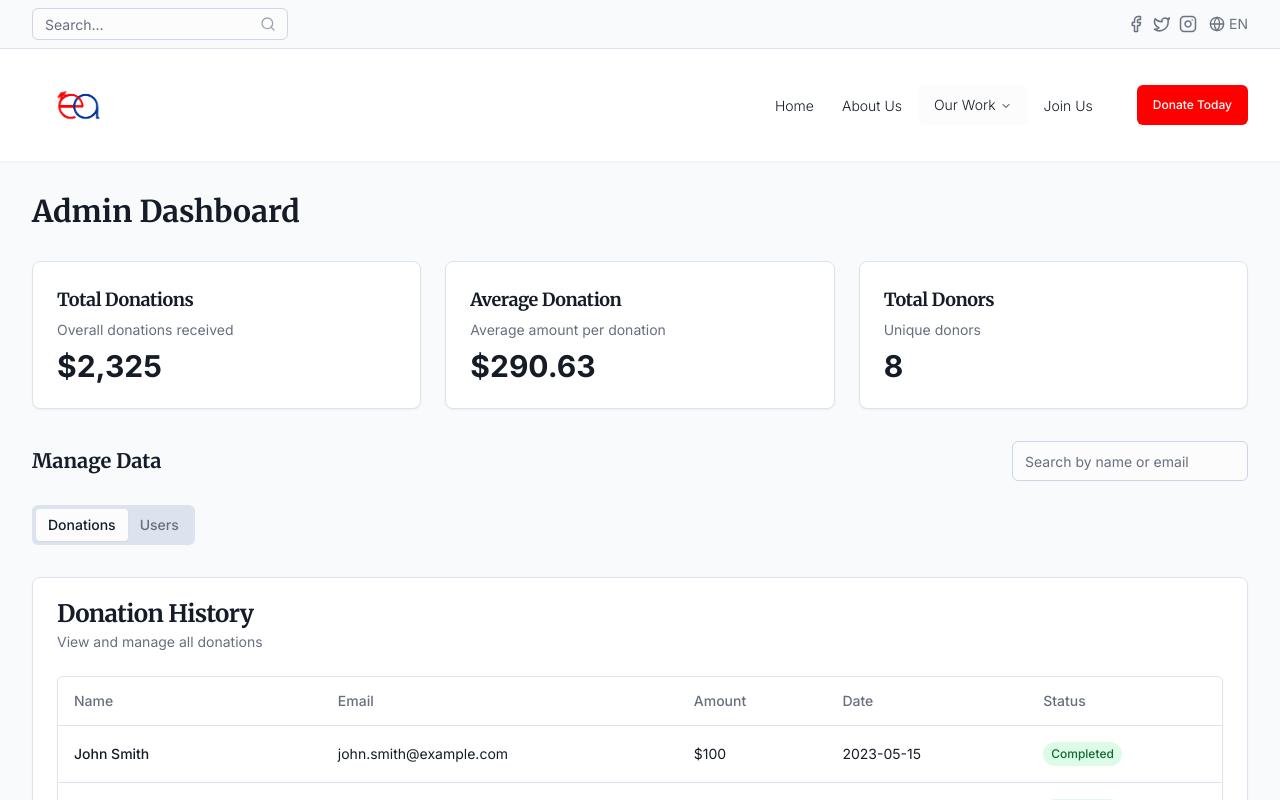
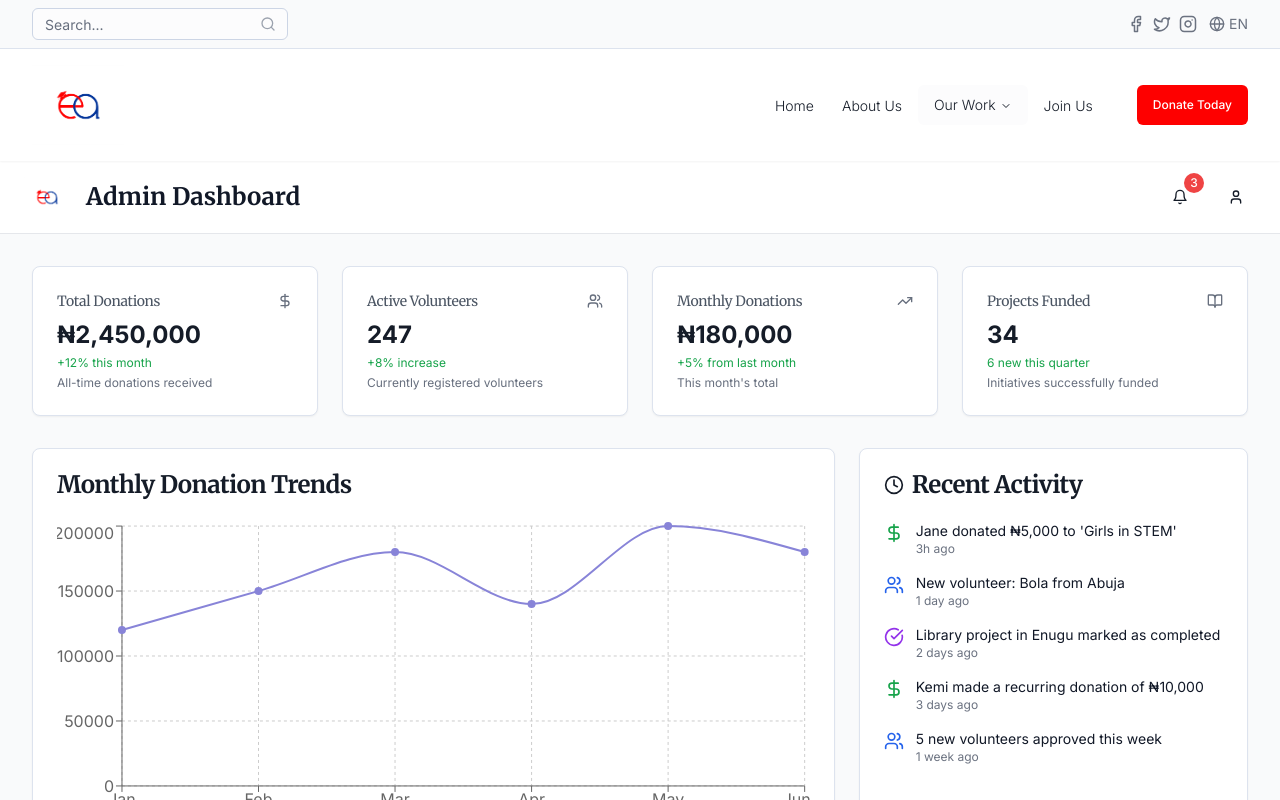
Before and after one commit to dennis-brown93/equal-access-learning, a React (Vite) app: page /admin in a window 1280 px wide. Shown: the top 800 px of the page. Built offline with nearby package versions, Linux system fonts and the light colour scheme.

Commit message:
Add Admin Dashboard template
Implement a React admin dashboard with key sections, including donation and volunteer KPIs, a monthly donation chart, and a recent activity view, styled with Tailwind and ShadCN UI components.

```diff
--- /dev/null
+++ b/src/components/admin/AdminHeader.tsx
@@ -0,0 +1,55 @@
+
+import { Bell, Settings, User, LogOut } from "lucide-react";
+import { Button } from "@/components/ui/button";
+import {
+  DropdownMenu,
+  DropdownMenuContent,
+  DropdownMenuItem,
+  DropdownMenuTrigger,
+} from "@/components/ui/dropdown-menu";
+
+const AdminHeader = () => {
+  return (
+    <header className="bg-white border-b border-gray-200 px-6 py-4">
+      <div className="flex items-center justify-between">
+        <div className="flex items-center space-x-4">
+          <img
+            src="/images/equal_024606.png"
+            alt="Organization Logo"
+            className="h-10 w-auto"
+          />
+          <h1 className="text-2xl font-bold text-gray-900">Admin Dashboard</h1>
+        </div>
+
+        <div className="flex items-center space-x-4">
+          <Button variant="ghost" size="icon" className="relative">
+            <Bell className="h-5 w-5" />
+            <span className="absolute -top-1 -right-1 bg-red-500 text-white text-xs rounded-full h-5 w-5 flex items-center justify-center">
+              3
+            </span>
+          </Button>
+
+          <DropdownMenu>
+            <DropdownMenuTrigger asChild>
+              <Button variant="ghost" size="icon">
+                <User className="h-5 w-5" />
+              </Button>
+            </DropdownMenuTrigger>
+            <DropdownMenuContent align="end">
+              <DropdownMenuItem>
+                <Settings className="mr-2 h-4 w-4" />
+                Settings
+              </DropdownMenuItem>
+              <DropdownMenuItem>
+                <LogOut className="mr-2 h-4 w-4" />
+                Logout
+              </DropdownMenuItem>
+            </DropdownMenuContent>
+          </DropdownMenu>
+        </div>
+      </div>
+    </header>
+  );
+};
+
+export default AdminHeader;
--- /dev/null
+++ b/src/components/admin/DonationChart.tsx
@@ -0,0 +1,49 @@
+
+import { Card, CardContent, CardHeader, CardTitle } from "@/components/ui/card";
+import {
+  LineChart,
+  Line,
+  XAxis,
+  YAxis,
+  CartesianGrid,
+  Tooltip,
+  ResponsiveContainer,
+} from "recharts";
+
+const DonationChart = () => {
+  const data = [
+    { month: "Jan", amount: 120000 },
+    { month: "Feb", amount: 150000 },
+    { month: "Mar", amount: 180000 },
+    { month: "Apr", amount: 140000 },
+    { month: "May", amount: 200000 },
+    { month: "Jun", amount: 180000 },
+  ];
+
+  return (
+    <Card className="col-span-2">
+      <CardHeader>
+        <CardTitle>Monthly Donation Trends</CardTitle>
+      </CardHeader>
+      <CardContent>
+        <ResponsiveContainer width="100%" height={300}>
+          <LineChart data={data}>
+            <CartesianGrid strokeDasharray="3 3" />
+            <XAxis dataKey="month" />
+            <YAxis />
+            <Tooltip formatter={(value) => [`₦${value.toLocaleString()}`, "Amount"]} />
+            <Line
+              type="monotone"
+              dataKey="amount"
+              stroke="#8884d8"
+              strokeWidth={2}
+              dot={{ fill: '#8884d8' }}
+            />
+          </LineChart>
+        </ResponsiveContainer>
+      </CardContent>
+    </Card>
+  );
+};
+
+export default DonationChart;
--- /dev/null
+++ b/src/components/admin/QuickStats.tsx
@@ -0,0 +1,46 @@
+
+import { DollarSign, Users, TrendingUp, BookOpen } from "lucide-react";
+import StatsCard from "./StatsCard";
+
+const QuickStats = () => {
+  const stats = [
+    {
+      title: "Total Donations",
+      value: "₦2,450,000",
+      trend: "+12% this month",
+      icon: DollarSign,
+      description: "All-time donations received"
+    },
+    {
+      title: "Active Volunteers",
+      value: "247",
+      trend: "+8% increase",
+      icon: Users,
+      description: "Currently registered volunteers"
+    },
+    {
+      title: "Monthly Donations",
+      value: "₦180,000",
+      trend: "+5% from last month",
+      icon: TrendingUp,
+      description: "This month's total"
+    },
+    {
+      title: "Projects Funded",
+      value: "34",
+      trend: "6 new this quarter",
+      icon: BookOpen,
+      description: "Initiatives successfully funded"
+    }
+  ];
+
+  return (
+    <div className="grid grid-cols-1 md:grid-cols-2 lg:grid-cols-4 gap-6 mb-8">
+      {stats.map((stat, index) => (
+        <StatsCard key={index} {...stat} />
+      ))}
+    </div>
+  );
+};
+
+export default QuickStats;
--- /dev/null
+++ b/src/components/admin/RecentActivity.tsx
@@ -0,0 +1,76 @@
+
+import { Card, CardContent, CardHeader, CardTitle } from "@/components/ui/card";
+import { Clock, DollarSign, Users, CheckCircle } from "lucide-react";
+
+const RecentActivity = () => {
+  const activities = [
+    {
+      icon: DollarSign,
+      text: "Jane donated ₦5,000 to 'Girls in STEM'",
+      time: "3h ago",
+      type: "donation"
+    },
+    {
+      icon: Users,
+      text: "New volunteer: Bola from Abuja",
+      time: "1 day ago",
+      type: "volunteer"
+    },
+    {
+      icon: CheckCircle,
+      text: "Library project in Enugu marked as completed",
+      time: "2 days ago",
+      type: "project"
+    },
+    {
+      icon: DollarSign,
+      text: "Kemi made a recurring donation of ₦10,000",
+      time: "3 days ago",
+      type: "donation"
+    },
+    {
+      icon: Users,
+      text: "5 new volunteers approved this week",
+      time: "1 week ago",
+      type: "volunteer"
+    }
+  ];
+
+  const getActivityColor = (type: string) => {
+    switch (type) {
+      case "donation": return "text-green-600";
+      case "volunteer": return "text-blue-600";
+      case "project": return "text-purple-600";
+      default: return "text-gray-600";
+    }
+  };
+
+  return (
+    <Card>
+      <CardHeader>
+        <CardTitle className="flex items-center">
+          <Clock className="mr-2 h-5 w-5" />
+          Recent Activity
+        </CardTitle>
+      </CardHeader>
+      <CardContent>
+        <div className="space-y-4">
+          {activities.map((activity, index) => {
+            const Icon = activity.icon;
+            return (
+              <div key={index} className="flex items-start space-x-3">
+                <Icon className={`h-5 w-5 mt-0.5 ${getActivityColor(activity.type)}`} />
+                <div className="flex-1">
+                  <p className="text-sm text-gray-900">{activity.text}</p>
+                  <p className="text-xs text-gray-500">{activity.time}</p>
+                </div>
+              </div>
+            );
+          })}
+        </div>
+      </CardContent>
+    </Card>
+  );
+};
+
+export default RecentActivity;
--- /dev/null
+++ b/src/components/admin/StatsCard.tsx
@@ -0,0 +1,33 @@
+
+import { LucideIcon } from "lucide-react";
+import { Card, CardContent, CardHeader, CardTitle } from "@/components/ui/card";
+
+interface StatsCardProps {
+  title: string;
+  value: string;
+  trend?: string;
+  icon: LucideIcon;
+  description?: string;
+}
+
+const StatsCard = ({ title, value, trend, icon: Icon, description }: StatsCardProps) => {
+  return (
+    <Card className="hover:shadow-md transition-shadow">
+      <CardHeader className="flex flex-row items-center justify-between space-y-0 pb-2">
+        <CardTitle className="text-sm font-medium text-gray-600">{title}</CardTitle>
+        <Icon className="h-4 w-4 text-muted-foreground" />
+      </CardHeader>
+      <CardContent>
+        <div className="text-2xl font-bold">{value}</div>
+        {trend && (
+          <p className="text-xs text-green-600 mt-1">{trend}</p>
+        )}
+        {description && (
+          <p className="text-xs text-muted-foreground mt-1">{description}</p>
+        )}
+      </CardContent>
+    </Card>
+  );
+};
+
+export default StatsCard;
--- a/src/pages/AdminPage.tsx
+++ b/src/pages/AdminPage.tsx
@@ -1,4 +1,3 @@
-
 import { useState } from "react";
 import {
   Card,
@@ -17,6 +16,10 @@ import {
 } from "@/components/ui/table";
 import { Tabs, TabsContent, TabsList, TabsTrigger } from "@/components/ui/tabs";
 import { Input } from "@/components/ui/input";
+import AdminHeader from "@/components/admin/AdminHeader";
+import QuickStats from "@/components/admin/QuickStats";
+import DonationChart from "@/components/admin/DonationChart";
+import RecentActivity from "@/components/admin/RecentActivity";
 import { Button } from "@/components/ui/button";
 
 // Mock data for admin dashboard
@@ -167,40 +170,15 @@ const AdminPage = () => {
   );
 
   return (
-    <main className="min-h-screen bg-gray-50 py-8">
-      <div className="container">
-        <h1 className="text-3xl font-serif font-bold mb-8">Admin Dashboard</h1>
+    <div className="min-h-screen bg-gray-50">
+      <AdminHeader />
 
-        <div className="grid grid-cols-1 md:grid-cols-2 lg:grid-cols-3 gap-6 mb-8">
-          <Card>
-            <CardHeader className="pb-2">
-              <CardTitle className="text-lg">Total Donations</CardTitle>
-              <CardDescription>Overall donations received</CardDescription>
-            </CardHeader>
-            <CardContent>
-              <p className="text-3xl font-bold">${totalDonations.toLocaleString()}</p>
-            </CardContent>
-          </Card>
+      <main className="container py-8">
+        <QuickStats />
 
-          <Card>
-            <CardHeader className="pb-2">
-              <CardTitle className="text-lg">Average Donation</CardTitle>
-              <CardDescription>Average amount per donation</CardDescription>
-            </CardHeader>
-            <CardContent>
-              <p className="text-3xl font-bold">${averageDonation.toFixed(2)}</p>
-            </CardContent>
-          </Card>
-
-          <Card>
-            <CardHeader className="pb-2">
-              <CardTitle className="text-lg">Total Donors</CardTitle>
-              <CardDescription>Unique donors</CardDescription>
-            </CardHeader>
-            <CardContent>
-              <p className="text-3xl font-bold">{donorCount}</p>
-            </CardContent>
-          </Card>
+        <div className="grid grid-cols-1 lg:grid-cols-3 gap-6 mb-8">
+          <DonationChart />
+          <RecentActivity />
         </div>
 
         <div className="mb-6 flex flex-col sm:flex-row justify-between items-start sm:items-center gap-4">
@@ -329,8 +307,8 @@ const AdminPage = () => {
             </Card>
           </TabsContent>
         </Tabs>
-      </div>
-    </main>
+      </main>
+    </div>
   );
 };
 
```
